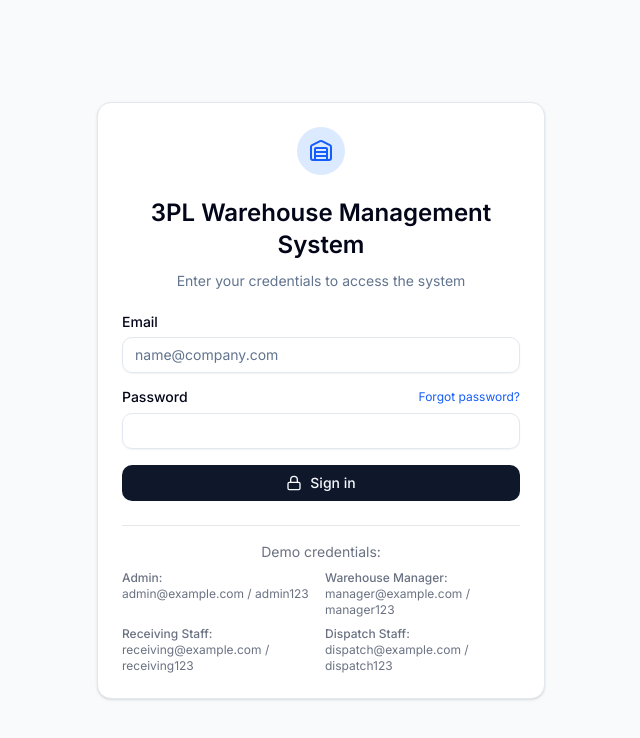
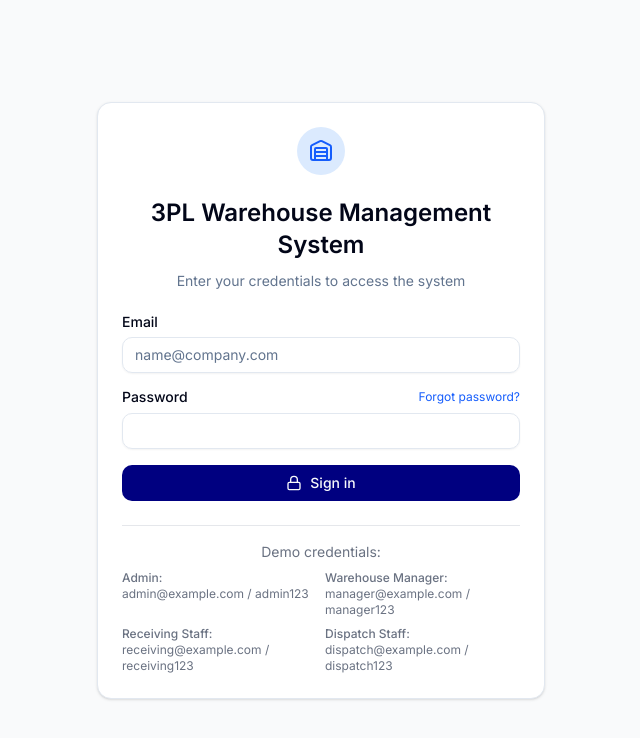
Before and after one commit to Mahe077/WMS, a Next.js app: page /login in a window 1280 px wide. Shown: the top 738 px of the page, without its empty margins (319-959 px from the left). Built offline with nearby package versions, Linux system fonts and the light colour scheme.

Commit message:
fix: update foreground and primary color values in globals.css

```diff
--- a/src/app/globals.css
+++ b/src/app/globals.css
@@ -46,12 +46,12 @@
 :root {
   --radius: 0.625rem;
   --background: oklch(1 0 0);
-  --foreground: oklch(0.129 0.042 264.695);
+  --foreground: #020618;
   --card: oklch(1 0 0);
   --card-foreground: oklch(0.129 0.042 264.695);
   --popover: oklch(1 0 0);
   --popover-foreground: oklch(0.129 0.042 264.695);
-  --primary: oklch(0.208 0.042 265.755);
+  --primary: #000080;
   --primary-foreground: oklch(0.984 0.003 247.858);
   --secondary: oklch(0.968 0.007 247.896);
   --secondary-foreground: oklch(0.208 0.042 265.755);
```
